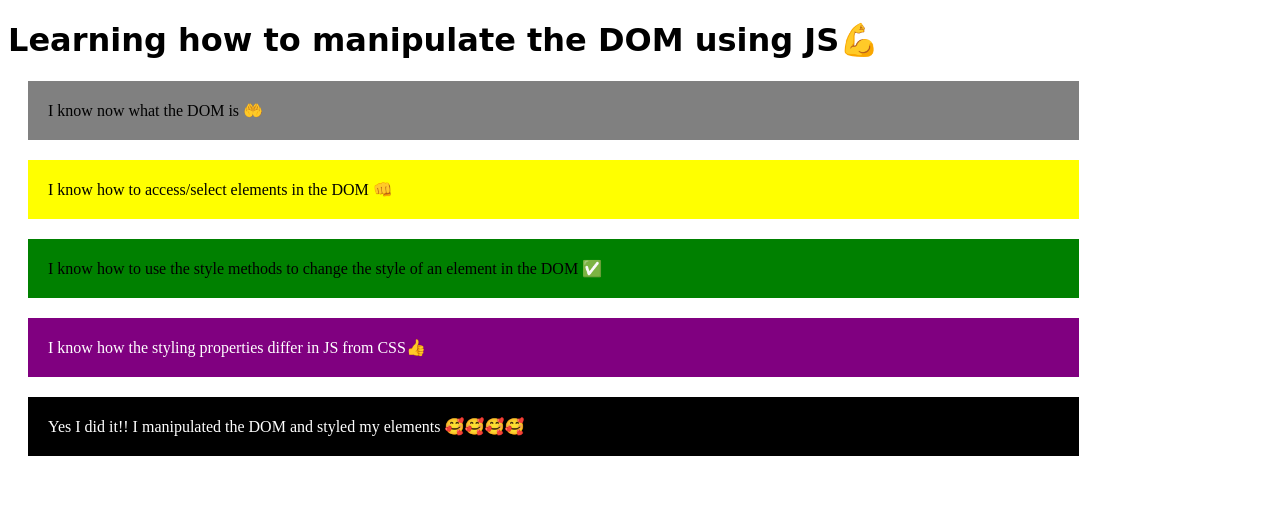
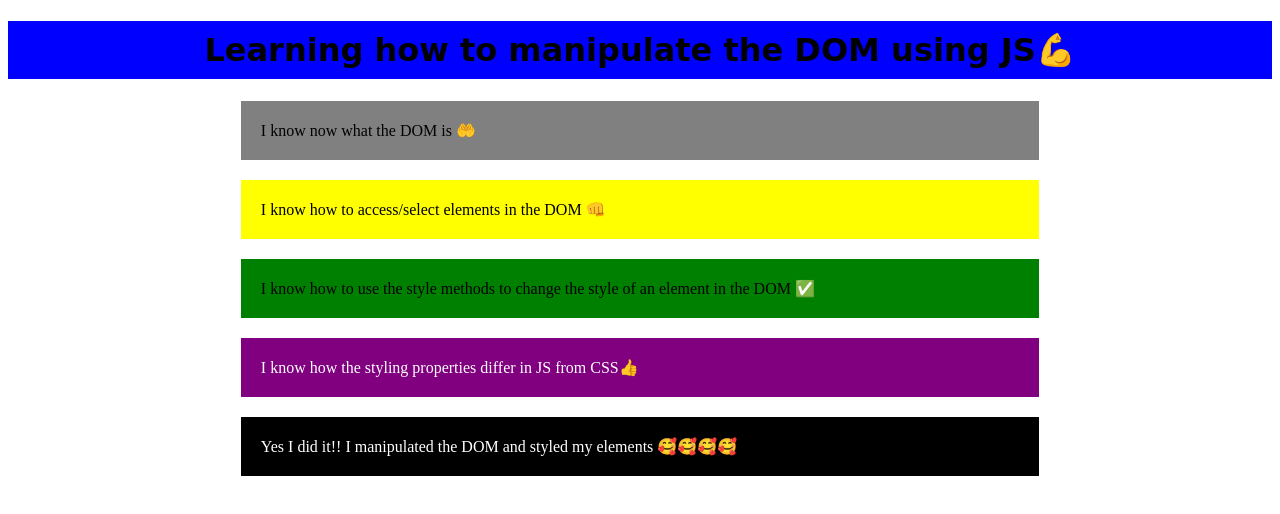
Before and after one commit to rinitsi/T4G_homework9, a plain HTML site: page index.html in a window 1280 px wide. Drawn offline with Linux system fonts and the light colour scheme.

Commit message:
added more files

```diff
--- a/index.html
+++ b/index.html
@@ -8,7 +8,7 @@
 </head>
 <body>
     <!-- <p>Using Java Script to style the first paragraph</p> -->
-    <h1>Learning how to manipulate the DOM using JS💪</h1>
+    <h1 id="title">Learning how to manipulate the DOM using JS💪</h1>
 
     <p id="DOM">What is the DOM?</p>
     <p id="sel">How do I access/select elements in the DOM?</p>
--- a/src folder/index.js
+++ b/src folder/index.js
@@ -1,3 +1,7 @@
+let title = document.getElementById("title");
+title.style.backgroundColor = "blue";
+
+
 //Using Js to style my first paragraph
 let DOM = document.getElementById("DOM");
 DOM.style.backgroundColor = "gray";
--- a/src folder/style.css
+++ b/src folder/style.css
@@ -1,11 +1,13 @@
 p{
     background-color: brown;
-    width: 80%;
-    margin: 20px;
+    width: 60%;
+    margin: 20px auto;
     padding: 20px;
     color: white;
 }
 
 h1{
-    font-family:cursive
+    font-family:cursive;
+    padding: 10px;
+    text-align: center;
 }
```
